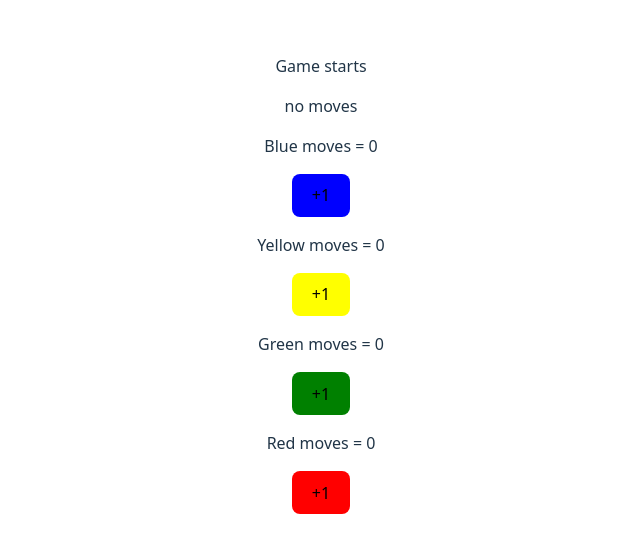
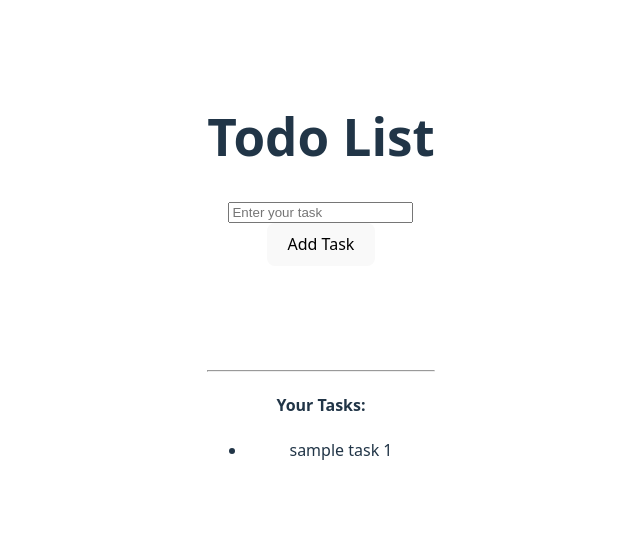
Before and after one commit to Shreyash-23423/React-tutorials, a React (Vite) app: page / in a window 1280 px wide. Shown: the part 124-676 px from the top of the page, without its empty margins (319-959 px from the left). Built offline with nearby package versions, Linux system fonts and the light colour scheme.

Commit message:
learned how to create a todolist using thr state and araay

```diff
--- a/src/App.jsx
+++ b/src/App.jsx
@@ -3,13 +3,15 @@ import reactLogo from './assets/react.svg'
 import viteLogo from '/vite.svg'
 import './App.css'
 import LudoBoard from './LudoBoard.jsx'
+import TodoList from './TodoList.jsx'
 
 function App() {
 
   return (
     <>
       <div>
-        <LudoBoard />
+        {/* <LudoBoard /> */}
+        <TodoList />
       </div>
     </>
   )
--- /dev/null
+++ b/src/TodoList.jsx
@@ -0,0 +1,39 @@
+import { useState } from 'react';
+
+export default function TodoList() {
+
+    let [todos,setTodos] = useState(["sample task 1"]);
+    let [newTodo, setNewTodo] = useState("");
+
+
+    let addNewTask = () => {
+    console.log("Add Task button clicked");
+    setTodos([...todos, newTodo]);
+    setNewTodo("");
+   };
+
+   let upadteTodoValue = (event) => {
+    setNewTodo(event.target.value);
+   }
+    return (
+        <div>
+            <h1>Todo List</h1>
+            <div>
+                <input type="text"
+                 placeholder="Enter your task"
+
+                 onChange={upadteTodoValue} />
+                 <br />
+                <button onClick={addNewTask}>Add Task</button>
+                <br /><br /><br /><br /><br />
+                <hr />
+                <h4>Your Tasks:</h4>
+                <ul>
+                    {todos.map((todo) => (
+                        <li>{todo }</li>
+                    ))}
+                </ul>
+            </div>
+        </div>
+    );
+}
```
